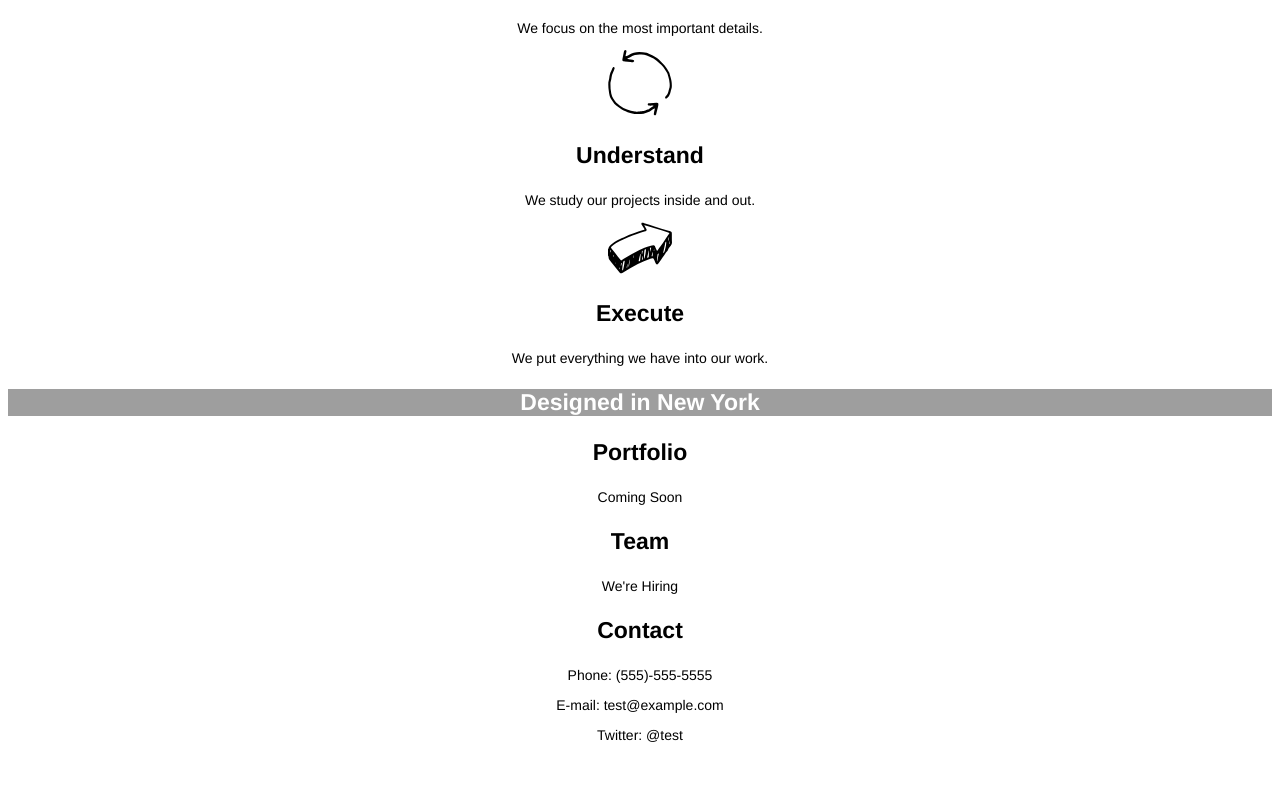
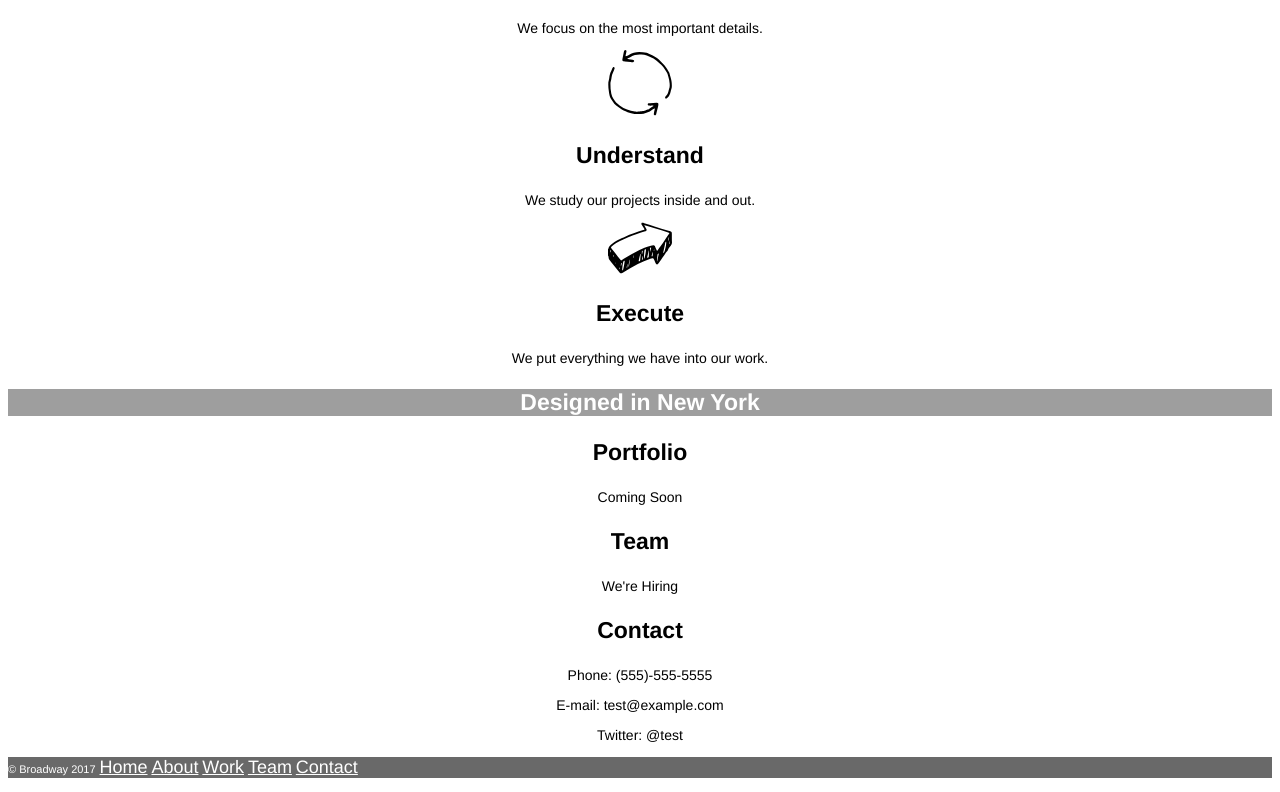
Before and after one commit to jmlandes/broadway, a plain HTML site: page index.html in a window 1280 px wide. Shown: the part 516-1308 px from the top of the page. Before the commit the page ends 1273 px from the top, so only its background shows below. Drawn offline with Linux system fonts and the light colour scheme; grey boxes are pictures that could not be loaded.

Commit message:
Complete

```diff
--- a/index.html
+++ b/index.html
@@ -38,6 +38,15 @@
     <p>E-mail: test@example.com</p>
     <p> Twitter: @test</p>
   </div>
-
+<div class="footer">
+  <p>
+        <span class="copyright">© Broadway 2017</span>
+        <a class="navlink" href="#">Home</a>
+        <a class="navlink" href="#about">About</a>
+        <a class="navlink" href="#work">Work</a>
+        <a class="navlink" href="#team">Team</a>
+        <a class="navlink" href="#contact">Contact</a>
+      </p>
+</div>
   </body>
 </html>
--- a/resources/css/style.css
+++ b/resources/css/style.css
@@ -29,3 +29,11 @@ h1, h2, h3 {
 p {
   font-size: 14px;
 }
+.footer {
+  background-color: dimgray;
+  color: white;
+  text-align: left;
+}
+.copyright {
+  font-size: 11px;
+}
```
